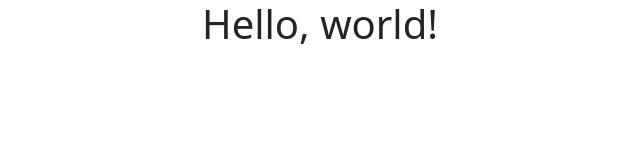
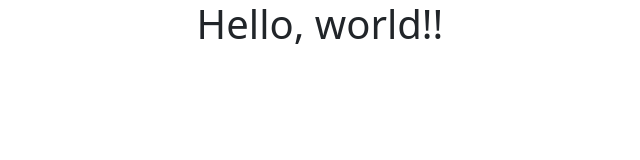
Before and after one commit to Elaiosee/HorseShoeCrabFacts, a plain HTML site: page index.html in a window 1280 px wide. Shown: the whole page, without its empty margins (320-960 px from the left). Drawn offline with nearby package versions, Linux system fonts and the light colour scheme.

Commit message:
Update index.html

```diff
--- a/index.html
+++ b/index.html
@@ -8,7 +8,7 @@
     <!--The above is bootstrap do not remove-->
   </head>
   <body>
-    <center><h1>Hello, world!</h1></center>
+    <center><h1>Hello, world!!</h1></center>
     <script src="https://cdn.jsdelivr.net/npm/bootstrap@5.2.0-beta1/dist/js/bootstrap.bundle.min.js" integrity="sha384-pprn3073KE6tl6bjs2QrFaJGz5/SUsLqktiwsUTF55Jfv3qYSDhgCecCxMW52nD2" crossorigin="anonymous"></script>
     <!--The Above is bootstrap do not remove-->
   </body>
```
